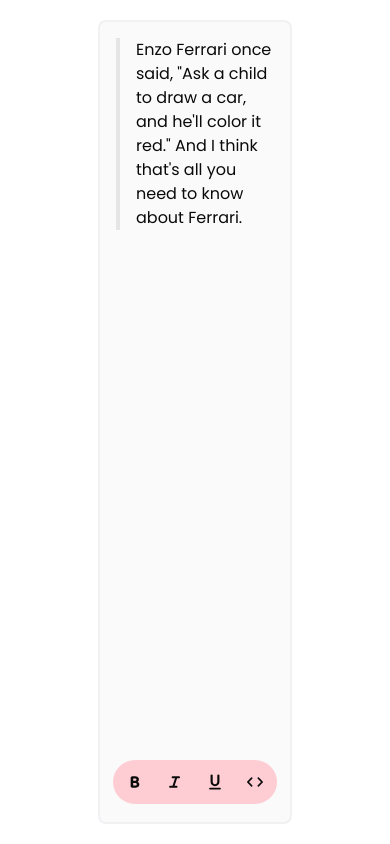
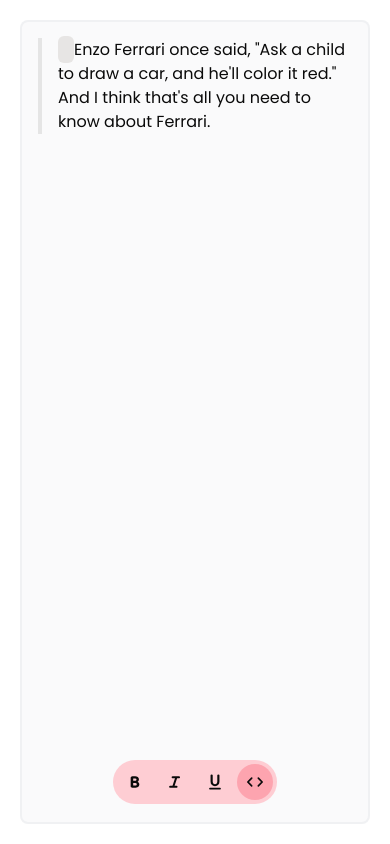
Before and after one commit to sidsurakanti/markdown-editor, a Next.js app: page / in a window 390 px wide. Both pictures are taken after a click on the button 255 px from the left and 782 px from the top of the page. Built offline with nearby package versions, Linux system fonts and the light colour scheme.

Commit message:
feat: added code mark

```diff
--- a/app/page.tsx
+++ b/app/page.tsx
@@ -60,8 +60,6 @@
 				break;
 
 			case ">":
-				console.log("yes");
-
 				event.preventDefault();
 				UpdatedEditor.toggleQuoteBlock(editor);
 				break;
@@ -84,7 +82,7 @@
 	};
 
 	return (
-		<main className="h-full w-3/5 mx-auto p-5 flex gap-5">
+		<main className="h-full md:w-3/5 mx-auto p-5 flex gap-5">
 			<Slate editor={editor} initialValue={initialValue}>
 				<Toolbar />
 				<Editable
--- a/components/Components.tsx
+++ b/components/Components.tsx
@@ -39,6 +39,17 @@
 	children,
 	leaf,
 }: RenderLeafProps): JSX.Element => {
+	if (leaf?.code) {
+		return (
+			<code
+				{...attributes}
+				className="bg-stone-200 text-indigo-500 p-1 px-2 rounded-md"
+			>
+				{children}
+			</code>
+		);
+	}
+
 	const styles: { [key: string]: string } = {
 		bold: "font-semibold",
 		italic: "italic",
--- a/components/Toolbar.tsx
+++ b/components/Toolbar.tsx
@@ -55,7 +55,12 @@
 			>
 				<UnderlineIcon className="w-5 h-5" />
 			</Button>
-			<Button variant="ghost" size="icon" className={cn("rounded-full")}>
+			<Button
+				variant="ghost"
+				size="icon"
+				className={cn("rounded-full", isMarkActive("code") && "bg-rose-300")}
+				onClick={() => setMark("code")}
+			>
 				<CodeIcon className="w-5 h-5" />
 			</Button>
 		</section>
--- a/lib/definitions.ts
+++ b/lib/definitions.ts
@@ -44,6 +44,7 @@
 	bold?: true;
 	italic?: true;
 	underline?: true;
+	code?: true,
 };
 
 export type CustomText = FormattedText;
```
